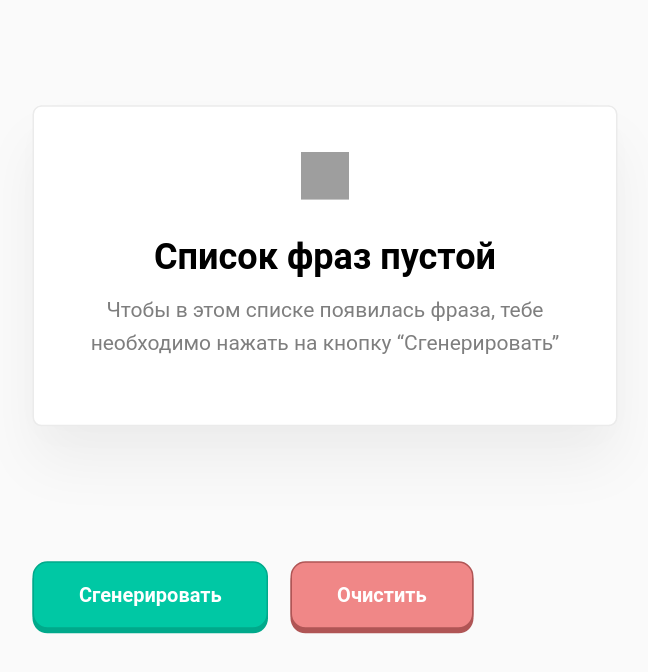
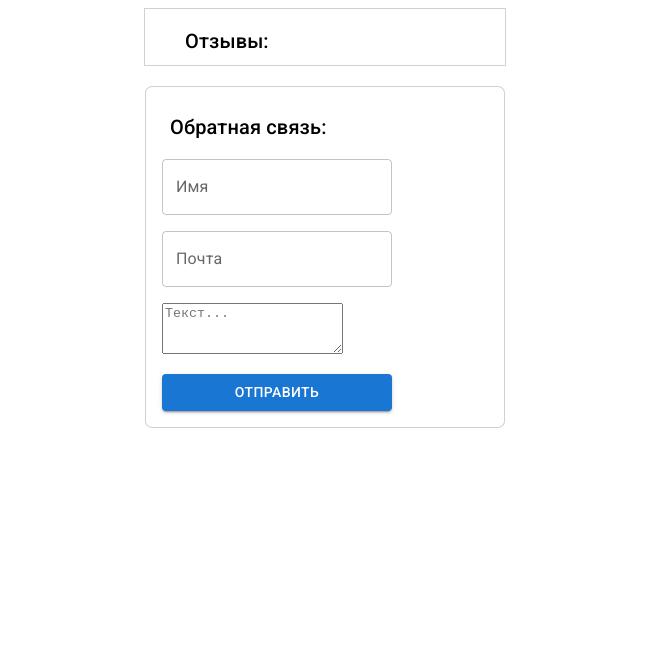
Before and after one commit to akaindark/archakov-tutorials, a React (Create React App) app: page / in a window 1280 px wide. Shown: the top 672 px of the page, without its empty margins (315-963 px from the left). Built offline with nearby package versions, Linux system fonts and the light colour scheme; grey boxes are pictures that could not be loaded.

Commit message:
выполнил приложение обратной связи

```diff
--- a/package.json
+++ b/package.json
@@ -3,6 +3,10 @@
   "version": "0.1.0",
   "private": true,
   "dependencies": {
+    "@emotion/react": "^11.7.1",
+    "@emotion/styled": "^11.6.0",
+    "@mui/icons-material": "^5.3.1",
+    "@mui/material": "^5.4.0",
     "@testing-library/jest-dom": "^5.16.1",
     "@testing-library/react": "^12.1.2",
     "@testing-library/user-event": "^13.5.0",
--- a/public/index.html
+++ b/public/index.html
@@ -1,43 +1,31 @@
 <!DOCTYPE html>
 <html lang="en">
 <head>
-    <meta charset="utf-8" />
-    <link rel="icon" href="%PUBLIC_URL%/favicon.ico" />
-    <meta name="viewport" content="width=device-width, initial-scale=1" />
-    <meta name="theme-color" content="#000000" />
+  <meta charset="utf-8"/>
+  <link rel="icon" href="%PUBLIC_URL%/favicon.ico"/>
+  <meta name="viewport" content="width=device-width, initial-scale=1"/>
+  <meta name="theme-color" content="#000000"/>
   <meta
     name="description"
     content="Web site created using create-react-app"
   />
-    <link rel="apple-touch-icon" href="%PUBLIC_URL%/logo192.png" />
-    <!--
-      manifest.json provides metadata used when your web app is installed on a
-      user's mobile device or desktop. See https://developers.google.com/web/fundamentals/web-app-manifest/
-    -->
-    <link rel="manifest" href="%PUBLIC_URL%/manifest.json" />
-    <!--
-      Notice the use of %PUBLIC_URL% in the tags above.
-      It will be replaced with the URL of the `public` folder during the build.
-      Only files inside the `public` folder can be referenced from the HTML.
+  <link rel="apple-touch-icon" href="%PUBLIC_URL%/logo192.png"/>
 
-      Unlike "/favicon.ico" or "favicon.ico", "%PUBLIC_URL%/favicon.ico" will
-      work correctly both with client-side routing and a non-root public URL.
-      Learn how to configure a non-root public URL by running `npm run build`.
-    -->
+  <link rel="manifest" href="%PUBLIC_URL%/manifest.json"/>
+  <link
+    rel="stylesheet"
+    href="https://fonts.googleapis.com/css?family=Roboto:300,400,500,700&display=swap"
+  />
+  <link
+  rel="stylesheet"
+  href="https://fonts.googleapis.com/icon?family=Material+Icons"
+/>
+
   <title>React App</title>
 </head>
 <body>
 <noscript>You need to enable JavaScript to run this app.</noscript>
 <div id="root"></div>
-    <!--
-      This HTML file is a template.
-      If you open it directly in the browser, you will see an empty page.
 
-      You can add webfonts, meta tags, or analytics to this file.
-      The build step will place the bundled scripts into the <body> tag.
-
-      To begin the development, run `npm start` or `yarn start`.
-      To create a production bundle, use `npm run build` or `yarn build`.
-    -->
 </body>
 </html>
--- a/src/index.js
+++ b/src/index.js
@@ -1,6 +1,6 @@
 import React from 'react';
 import ReactDOM from 'react-dom';
-import App from './tutorial-4/App'
+import App from './tutorial-5/App'
 
 ReactDOM.render(
   <React.StrictMode>
--- /dev/null
+++ b/src/tutorial-5/App.js
@@ -0,0 +1,44 @@
+import React from "react";
+import Feedback from "./components/Feedback";
+import Form from "./components/Form";
+import {Container, Typography} from "@mui/material";
+import List from "@mui/material/List";
+
+export default function App() {
+
+  const [comments, setComments] = React.useState(
+    JSON.parse(localStorage.getItem("comments")) || []
+  );
+
+  React.useEffect(() => {
+    localStorage.setItem('comments', JSON.stringify(comments))
+  }, [comments]);
+
+  const addPerson = (person) => {
+    setComments([...comments, person]);
+  };
+
+  const deletePerson = (i) => {
+    setComments(comments.filter((_, index) => i !== index));
+  }
+
+  return (
+    <Container>
+      <List sx={{
+        width: '100%',
+        maxWidth: 360,
+        backgroundColor: 'background.paper',
+        border: '1px solid #d1d1d1',
+        margin: '0 auto 20px'
+      }}>
+        <Typography sx={{mt: 1, ml: 5}} variant="h6" component="h6">
+          Отзывы:
+        </Typography>
+        {comments.map((item, index) => <Feedback deletePerson={deletePerson} index={index}  {...item}/>)}
+      </List>
+
+      <Form addPerson={addPerson}/>
+
+    </Container>
+  );
+}
--- /dev/null
+++ b/src/tutorial-5/components/Feedback.js
@@ -0,0 +1,31 @@
+import * as React from 'react';
+import List from '@mui/material/List';
+import ListItem from '@mui/material/ListItem';
+import ListItemText from '@mui/material/ListItemText';
+import ListItemAvatar from '@mui/material/ListItemAvatar';
+import Avatar from '@mui/material/Avatar';
+import {IconButton} from "@mui/material";
+import DeleteIcon from '@mui/icons-material/Delete';
+
+
+export default function Feedback({fullName, text, deletePerson, index}) {
+
+  return (
+    <List sx={{
+      width: '100%',
+      maxWidth: 360,
+      backgroundColor: 'background.paper',
+      margin: '0 auto'
+    }}>
+      <ListItem alignItems="flex-center" sx={{px: 3, py: 1}}>
+        <ListItemAvatar>
+          <Avatar alt="Remy Sharp" src=""/>
+        </ListItemAvatar>
+        <ListItemText primary={fullName} secondary={text}/>
+        <IconButton onClick={() => deletePerson(index)} aria-label="delete">
+          <DeleteIcon/>
+        </IconButton>
+      </ListItem>
+    </List>
+  );
+}
--- /dev/null
+++ b/src/tutorial-5/components/Form.js
@@ -0,0 +1,97 @@
+import React from "react";
+import TextareaAutosize from '@mui/material/TextareaAutosize';
+import Box from '@mui/material/Box'
+import {Button, FormControl, TextField} from "@mui/material";
+import Typography from "@mui/material/Typography";
+
+
+export default function Form({addPerson}) {
+
+  const [person, setPerson] = React.useState([{
+    fullName: '',
+    email: '',
+    text: '',
+  }]);
+
+  const handleChangeValue = (e) => {
+    const {name, value} = e.target
+    setPerson({
+      ...person,
+      [name]: value
+    })
+  }
+
+  const onSubmit = (e) => {
+    addPerson(person)
+    e.preventDefault()
+    setPerson({
+      fullName: '',
+      email: '',
+      text: ''
+    })
+  }
+
+  return (
+    <Box
+      component="form"
+      sx={{
+        "& .MuiTextField-root": {mb: 2, w: 310},
+        maxWidth: 360,
+        width: '100%',
+        border: "1px solid #d1d1d1",
+        borderRadius: "2%",
+        boxSizing: 'border-box',
+        p: 2,
+        m: "auto",
+      }}
+      onSubmit={onSubmit}
+      noValidate
+      // autoComplete="off"
+    >
+      <FormControl>
+        <Typography sx={{mt: 1, mb: 2, ml: 1}} variant="h6" component="h6">
+          Обратная связь:
+        </Typography>
+        <Box>
+          <TextField
+            id="outlined"
+            label="Имя"
+            placeholder="Имя"
+            value={person.fullName}
+            onChange={handleChangeValue}
+            name="fullName"
+          />
+        </Box>
+        <Box>
+          <TextField
+            id="outlined-textarea"
+            label="Почта"
+            placeholder="Почта"
+            value={person.email}
+            onChange={handleChangeValue}
+            name="email"
+          />
+        </Box>
+        <Box>
+          <TextareaAutosize
+            aria-label="minimum height"
+            minRows={3}
+            id="outlined-textarea"
+            label="Текст"
+            placeholder="Текст..."
+            value={person.text}
+            onChange={handleChangeValue}
+            name="text"
+            sx={{
+              ml: 1,
+            }}
+          />
+        </Box>
+        <Box>
+          <Button type="submit" variant="contained" sx={{marginTop: 2, width: "100%"}}>Отправить</Button>
+        </Box>
+
+      </FormControl>
+    </Box>
+  );
+}
```
Also changed, not shown: 1 other file (tests, documents, lock files or other folders). Lines whose indentation alone changed are shown as unchanged.
